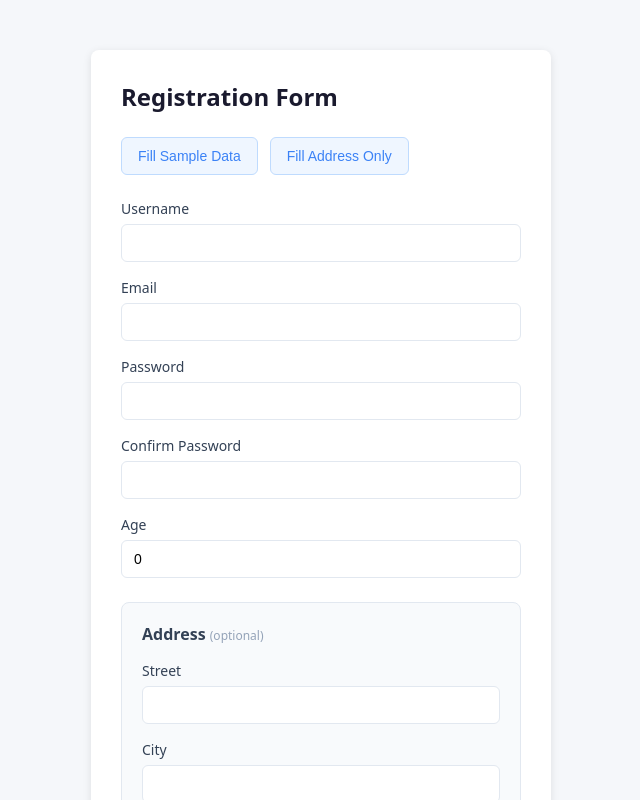
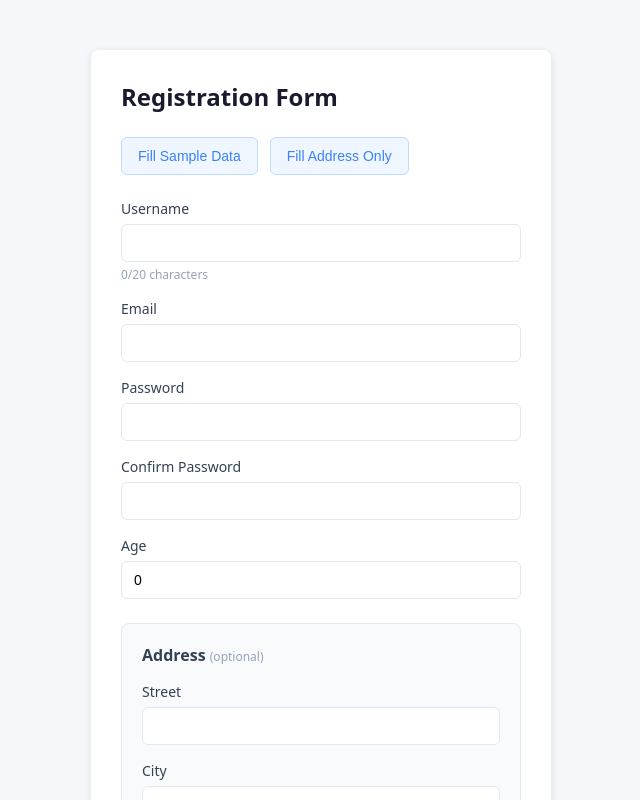
Before and after one commit to praveenfuloria/reactive-form-app, an Angular app: page / in a window 1280 px wide. Shown: the top 800 px of the page, without its empty margins (319-959 px from the left). Built offline with nearby package versions, Linux system fonts and the light colour scheme.

Commit message:
valuechanges vs status changes

```diff
--- a/src/app/app.css
+++ b/src/app/app.css
@@ -184,3 +184,10 @@ input.ng-invalid.ng-touched {
 .action-buttons button:hover {
   background-color: #dbeafe;
 }
+
+.char-count {
+  display: block;
+  font-size: 12px;
+  color: #94a3b8;
+  margin-top: 4px;
+}
--- a/src/app/app.html
+++ b/src/app/app.html
@@ -10,6 +10,7 @@
     <div class="form-group">
       <label for="username">Username</label>
       <input type="text" id="username" name="username" formControlName="username" />
+      <span class="char-count">{{ usernameLength }}/20 characters</span>
 
       <div class="error-messages">
         @if (username.errors?.['required'] && username.touched) {
--- a/src/app/app.ts
+++ b/src/app/app.ts
@@ -22,6 +22,7 @@ import { UsernameService } from './username-service';
 })
 export class App {
   registrationForm: FormGroup;
+  usernameLength: number = 0;
 
   constructor(
     private usernameService: UsernameService,
@@ -61,6 +62,22 @@ export class App {
       },
       { validators: [passwordsMatch] },
     );
+
+    //Subscribe to username value changes
+    this.username.valueChanges.subscribe((value: any) => {
+      console.log('Username value changed: ', value);
+      this.usernameLength = value.length;
+    });
+
+    //Subscribe to entire form value changes
+    this.registrationForm.valueChanges.subscribe((value: any) => {
+      console.log('Form value changed: ', value);
+    });
+
+    //Subscribe to entire form status changes
+    this.registrationForm.statusChanges.subscribe((status: any) => {
+      console.log('Form status changed: ', status);
+    });
   }
 
   onSubmit(): void {
```
